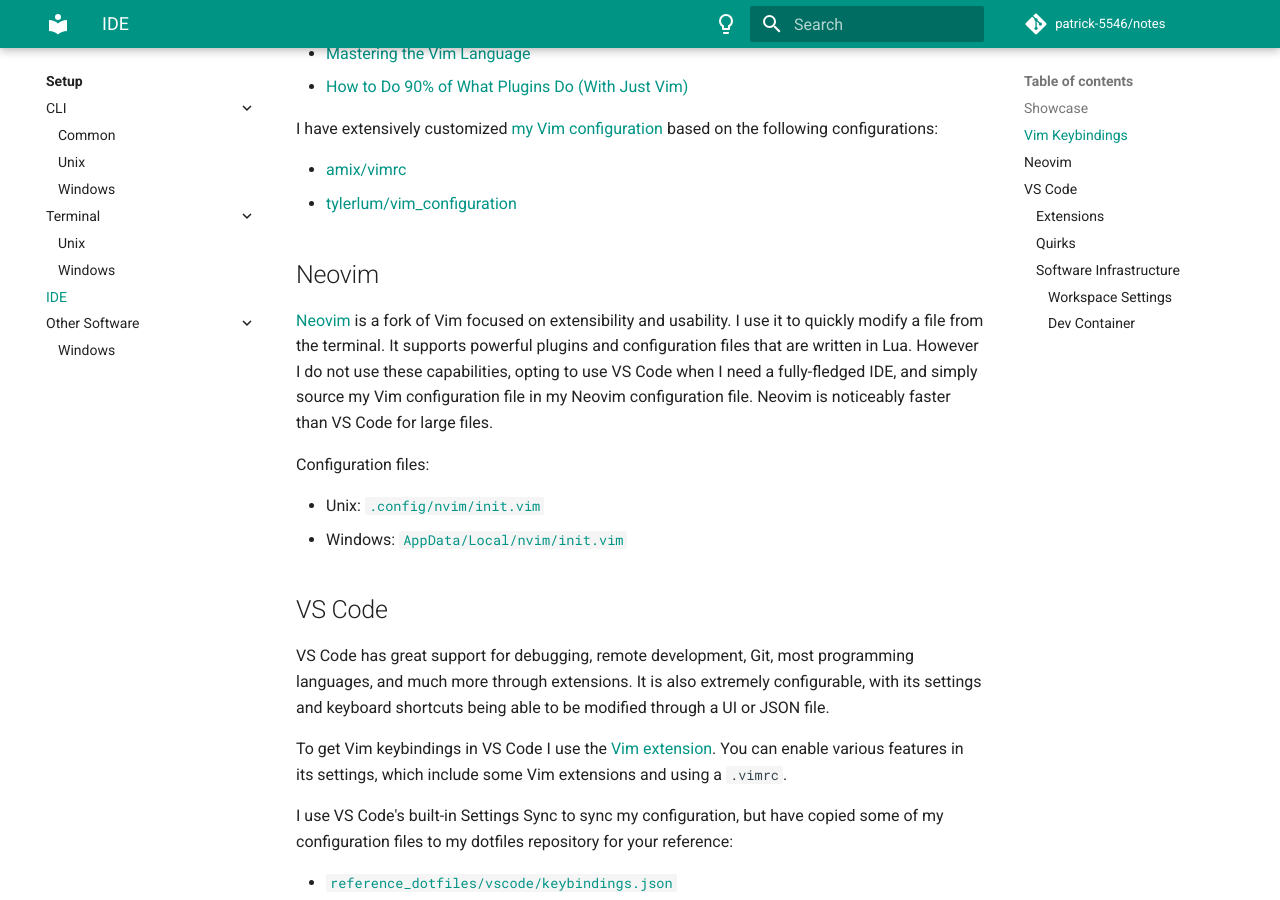
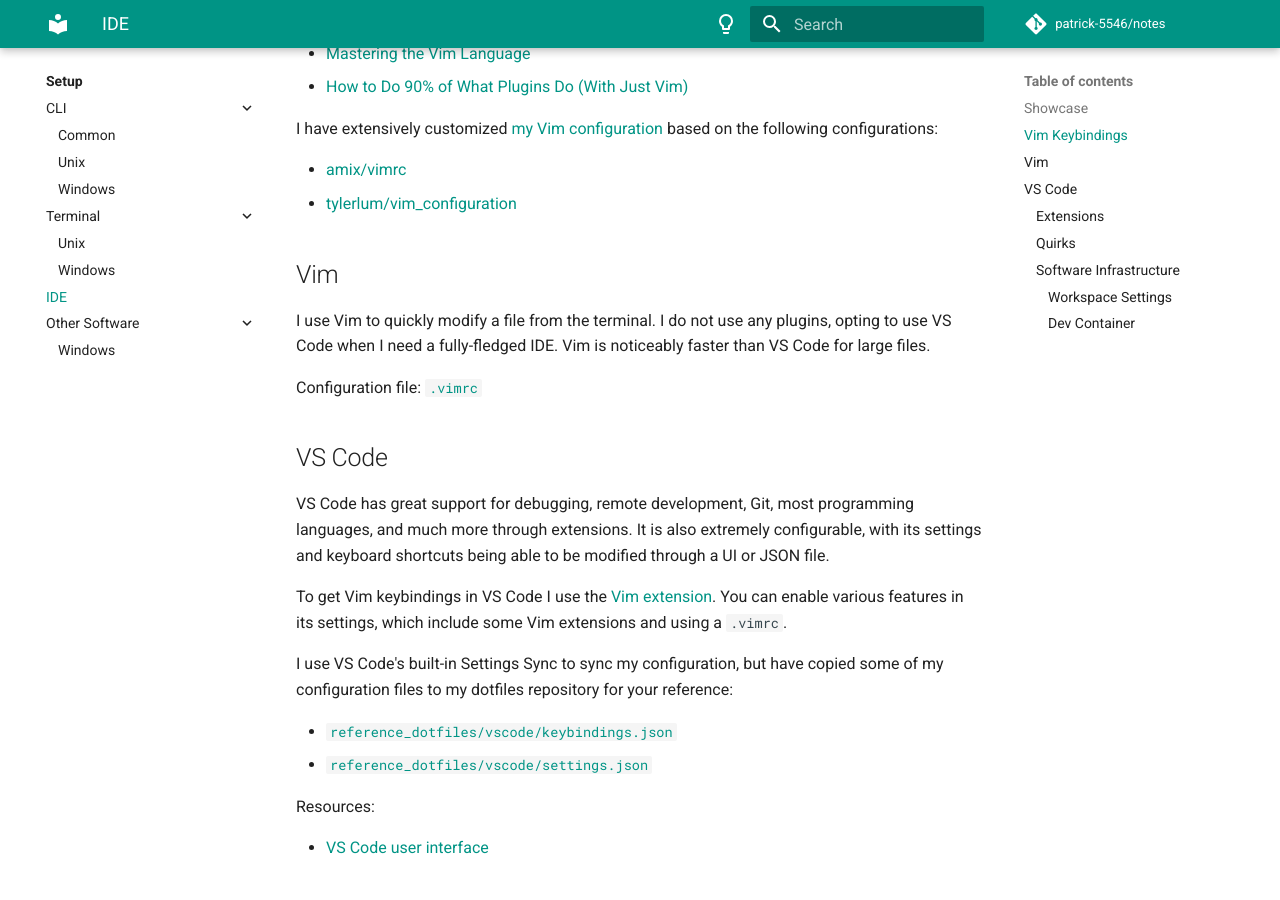
Before and after one commit to patrick-5546/notes, an MkDocs documentation site: the page built from docs/setup/ide.md, in a window 1280 px wide and 900 px high, scrolled down 1109 px. Built offline with MkDocs 1.6.1 and Material for MkDocs 9.7.7, drawn with Linux system fonts in a browser that asks for light colours; comment, search, counter and statistics services are not loaded; some of the changed text lies outside the part shown.

Commit message:
Fix dead links

```diff
--- a/docs/setup/ide.md
+++ b/docs/setup/ide.md
@@ -1,7 +1,7 @@
 # IDE
 
 As a computer engineer, a significant portion of my time is spent programming. After using a variety of IDEs
-I settled on VS Code and Neovim, extensively configuring them to maximize my productivity.
+I settled on Vim and VS Code, extensively configuring them to maximize my productivity.
 
 ## Showcase
 
@@ -28,17 +28,12 @@
 - [amix/vimrc](https://github.com/amix/vimrc)
 - [tylerlum/vim_configuration](https://github.com/tylerlum/vim_configuration)
 
-## Neovim
+## Vim
 
-[Neovim](https://github.com/neovim/neovim) is a fork of Vim focused on extensibility and usability.
-I use it to quickly modify a file from the terminal. It supports powerful plugins and configuration files that are written in Lua.
-However I do not use these capabilities, opting to use VS Code when I need a fully-fledged IDE, and simply source
-my Vim configuration file in my Neovim configuration file. Neovim is noticeably faster than VS Code for large files.
+I use Vim to quickly modify a file from the terminal. I do not use any plugins, opting to use VS Code when I need a fully-fledged IDE.
+Vim is noticeably faster than VS Code for large files.
 
-Configuration files:
-
-- Unix: [`.config/nvim/init.vim`](https://github.com/patrick-5546/dotfiles/blob/main/dot_config/nvim/init.vim)
-- Windows: [`AppData/Local/nvim/init.vim`](https://github.com/patrick-5546/dotfiles/blob/main/AppData/Local/nvim/init.vim)
+Configuration file: [`.vimrc`](https://github.com/patrick-5546/dotfiles/blob/main/dot_vimrc)
 
 ## VS Code
 
```
Also changed, not shown: docs/setup/cli/unix-cli.md (+1 -1 lines), docs/setup/cli/windows-cli.md (+1 -1 lines).
